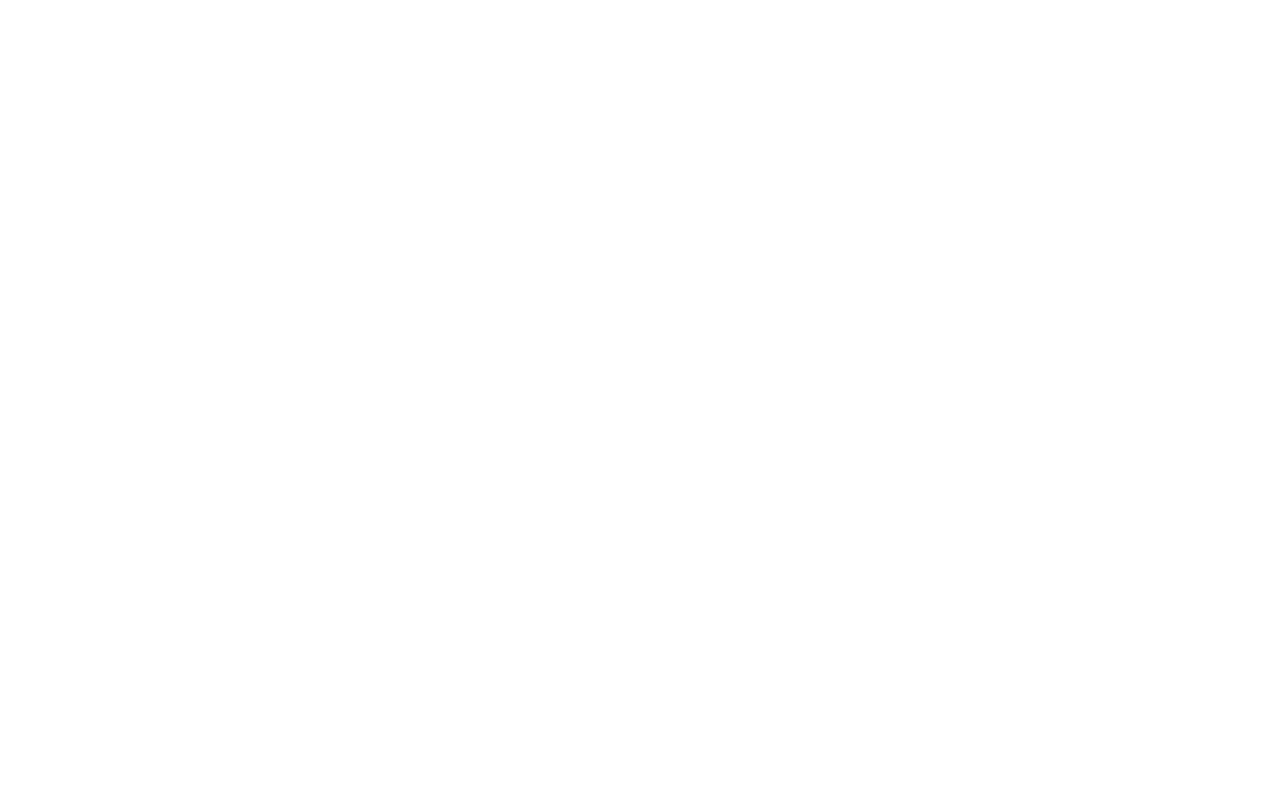
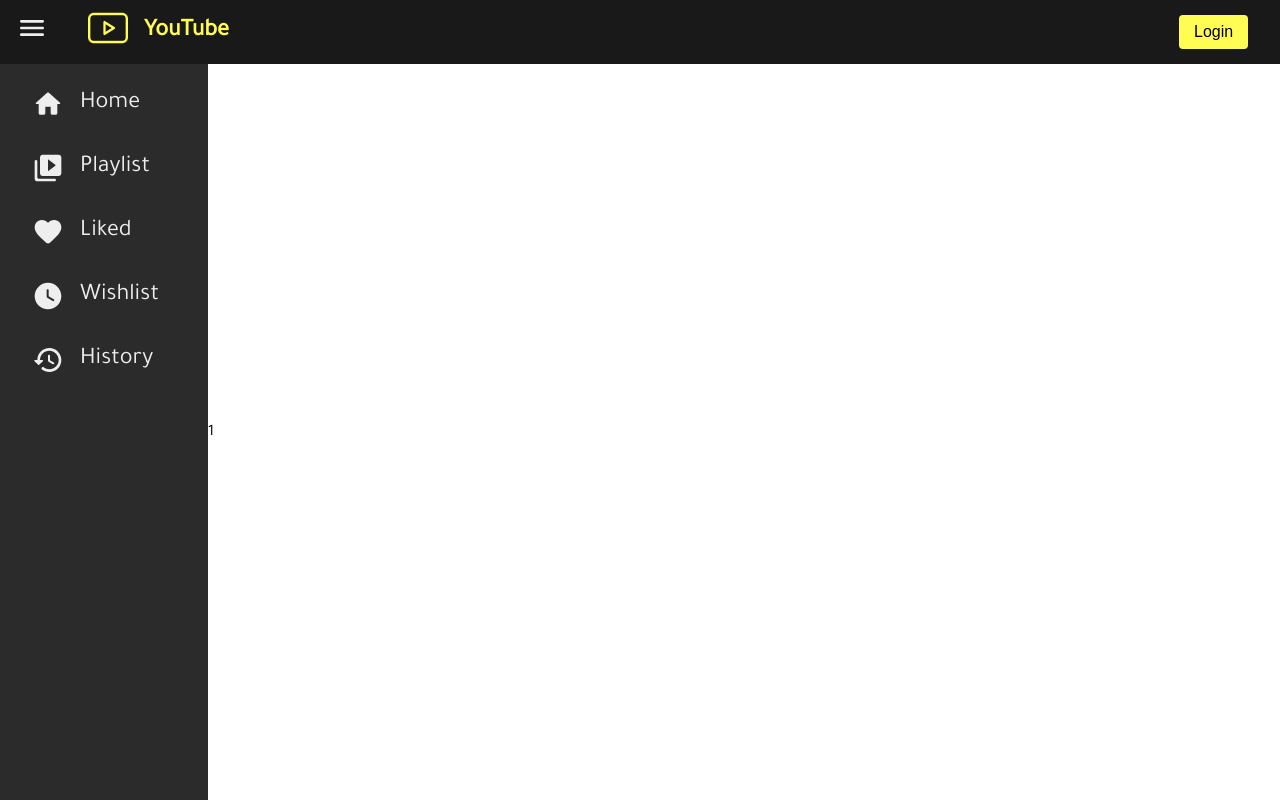
Before and after one commit to vishalg8454/VideoLibrary-React, a React (Create React App) app: page /video/1 in a window 1280 px wide. Before the commit this address had no page. Built offline with nearby package versions, Linux system fonts and the light colour scheme; what miragejs would draw is missing.

Commit message:
feat: add react-player and VideoPage

```diff
--- a/package.json
+++ b/package.json
@@ -20,6 +20,7 @@
     "mockman-js": "^1.0.5",
     "react": "^17.0.2",
     "react-dom": "^17.0.2",
+    "react-player": "^2.10.1",
     "react-redux": "^8.0.1",
     "react-router-dom": "^6.3.0",
     "react-scripts": "4.0.3",
--- a/src/index.js
+++ b/src/index.js
@@ -3,12 +3,12 @@
 import App from "./App";
 import { makeServer } from "./server";
 import { Routes, Route, BrowserRouter } from "react-router-dom";
-import { Homepage, LoginPage, SignupPage } from "./pages";
+import { Homepage, LoginPage, SignupPage, VideoPage } from "./pages";
 import { Provider } from "react-redux";
 import { store } from "./store/store";
 import { ToastContainer } from "react-toastify";
 import "../src/style.css";
-import 'react-toastify/dist/ReactToastify.css';
+import "react-toastify/dist/ReactToastify.css";
 
 // Call make Server
 makeServer();
@@ -26,6 +26,7 @@
             <Route path="liked" />
             <Route path="watch-later" />
             <Route path="history" />
+            <Route path="video/:videoId" element={<VideoPage />} />
           </Route>
           <Route path="/login" element={<LoginPage />} />
           <Route path="/signup" element={<SignupPage />} />
--- a/src/pages/homepage/Homepage.jsx
+++ b/src/pages/homepage/Homepage.jsx
@@ -3,6 +3,7 @@
 import styles from "./Homepage.module.css";
 import { useSelector, useDispatch } from "react-redux";
 import { fetchVideos, STATUSES } from "../../store/videoSlice";
+import { Link } from "react-router-dom";
 
 const categories = ["All", "News", "Google IO", "Programming"];
 const Homepage = () => {
@@ -27,12 +28,12 @@
         );
   }, [activeCategory]);
 
-  if(status === STATUSES.LOADING){
-    return <h2>Loading...</h2>
+  if (status === STATUSES.LOADING) {
+    return <h2>Loading...</h2>;
   }
 
-  if(status === STATUSES.ERROR){
-    return <h2>Error...</h2>
+  if (status === STATUSES.ERROR) {
+    return <h2>Error...</h2>;
   }
 
   return (
@@ -53,6 +54,11 @@
             publishedDate,
             _id,
           }) => (
+            <Link
+              key={_id}
+              to={`video/${_id}`}
+              style={{ textDecoration: "none", color: "black" }}
+            >
               <VideoCard
                 thumbnailUrl={thumbnailUrl}
                 channelUrl={channelUrl}
@@ -60,8 +66,8 @@
                 channelName={channelName}
                 viewCount={viewCount}
                 publishedDate={publishedDate}
-              key={_id}
               />
+            </Link>
           )
         )}
       </div>
--- a/src/pages/index.js
+++ b/src/pages/index.js
@@ -1,3 +1,4 @@
 export { Homepage } from "./homepage/Homepage";
 export { LoginPage } from "./loginpage/LoginPage";
 export { SignupPage } from "./signup-page/SignupPage";
+export {VideoPage} from "./video-page/VideoPage";
--- /dev/null
+++ b/src/pages/video-page/VideoPage.jsx
@@ -0,0 +1,20 @@
+import styles from "./VideoPage.module.css";
+import ReactPlayer from "react-player/youtube";
+import {useParams} from "react-router-dom";
+
+const VideoPage = () => {
+  let {videoId} = useParams();
+  return (
+    <>
+    <ReactPlayer
+      url="https://www.youtube.com/watch?v=cDNDVtoJhik"
+      width={"100%"}
+      controls={true}
+      style={{ aspectRatio: "9/16" }}
+    />
+    {videoId}
+    </>
+  );
+};
+
+export { VideoPage };
```
Also changed, not shown: src/pages/video-page/VideoPage.module.css (added), 1 other file (tests, documents, lock files or other folders). Lines whose indentation alone changed are shown as unchanged.
